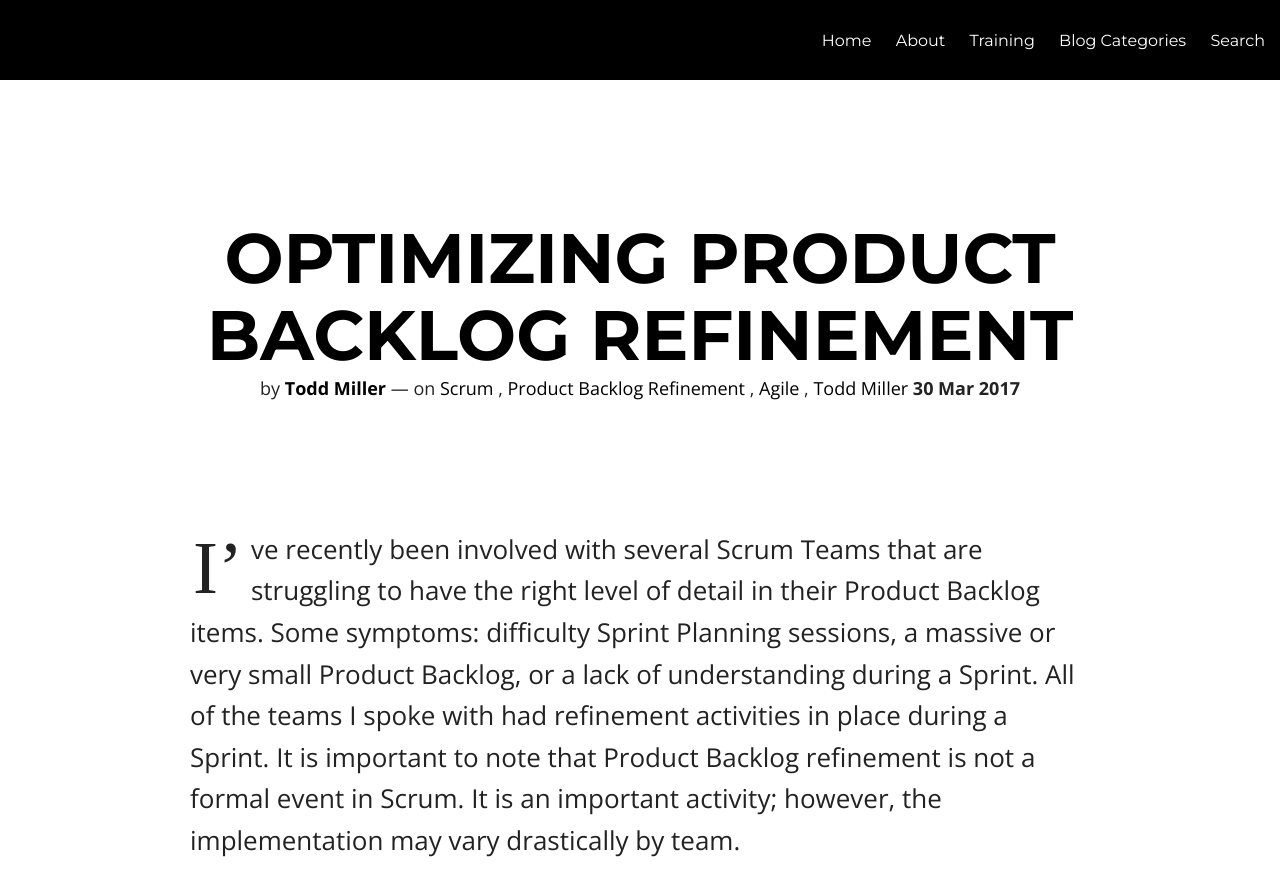
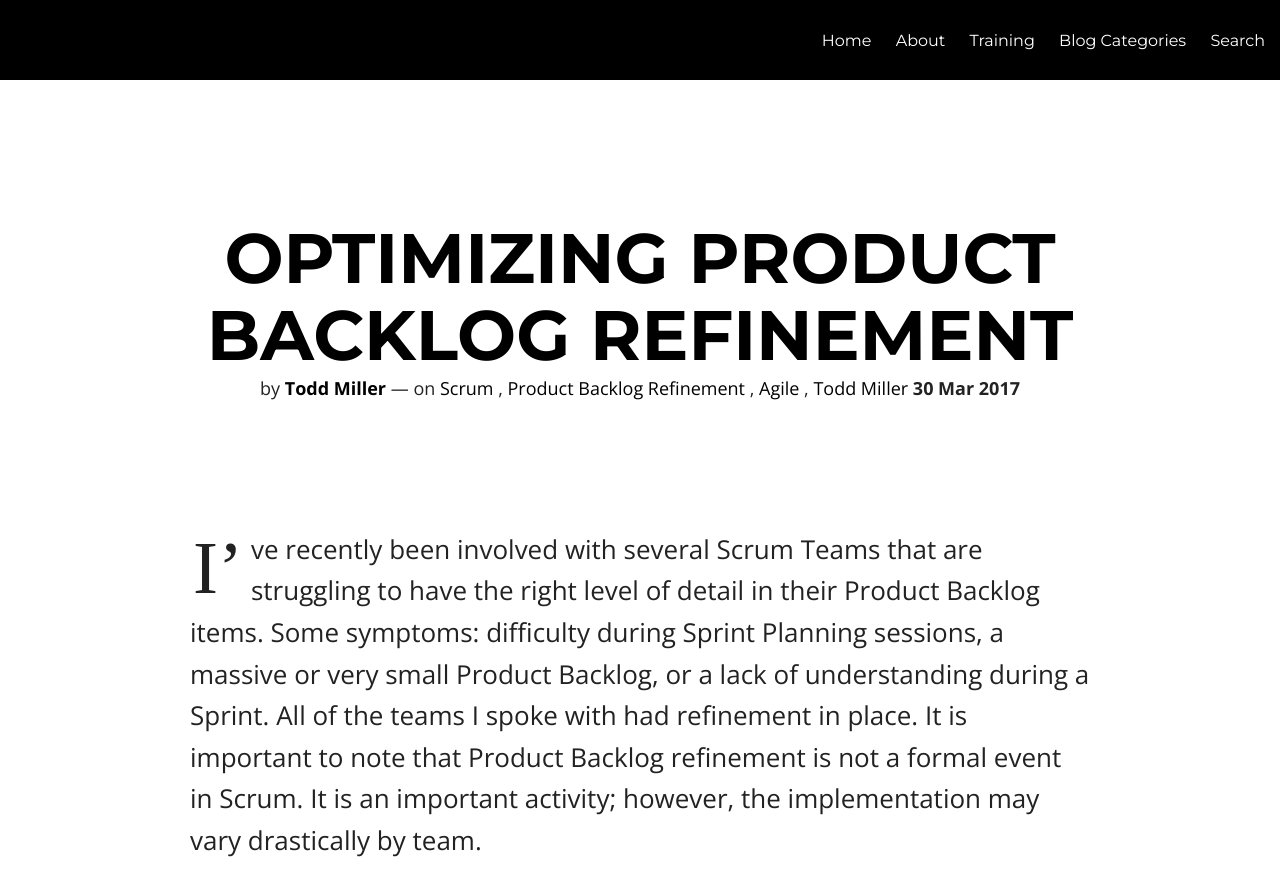
Before and after one commit to agiletodd/agiletodd.github.io, a Jekyll site: the page built from _posts/Scrum-framework/2017-03-30-Optimizing-Product-Backlog-Refinement.md, in a window 1280 px wide and 900 px high. Shown: the top 896 px of the window. Built offline with Jekyll 4.4.1, drawn with Linux system fonts in a browser that asks for light colours; nearby versions of some CDN libraries; comment, search, counter and statistics services are not loaded; some of the changed text lies outside the part shown.

Commit message:
Optimizing Product Backlog Refinement
Grammar Updates

```diff
--- a/_posts/Scrum-framework/2017-03-30-Optimizing-Product-Backlog-Refinement.md
+++ b/_posts/Scrum-framework/2017-03-30-Optimizing-Product-Backlog-Refinement.md
@@ -16,7 +16,7 @@ tags:
 ---
 
 [//]: # (Situation)
-I've recently been involved with several Scrum Teams that are struggling to have the right level of detail in their Product Backlog items. Some symptoms: difficulty Sprint Planning sessions, a massive or very small Product Backlog, or a lack of understanding during a Sprint. All of the teams I spoke with had refinement activities in place during a Sprint. It is important to note that Product Backlog refinement is not a formal event in Scrum. It is an important activity; however, the implementation may vary drastically by team.
+I've recently been involved with several Scrum Teams that are struggling to have the right level of detail in their Product Backlog items. Some symptoms: difficulty during Sprint Planning sessions, a massive or very small Product Backlog, or a lack of understanding during a Sprint. All of the teams I spoke with had refinement in place. It is important to note that Product Backlog refinement is not a formal event in Scrum. It is an important activity; however, the implementation may vary drastically by team.
 
 The Scrum Guide defines Product Backlog refinement as:
 
```
Also changed, not shown: other parts of _posts/Scrum-framework/2017-03-30-Optimizing-Product-Backlog-Refinement.md (+1 -1 lines).
